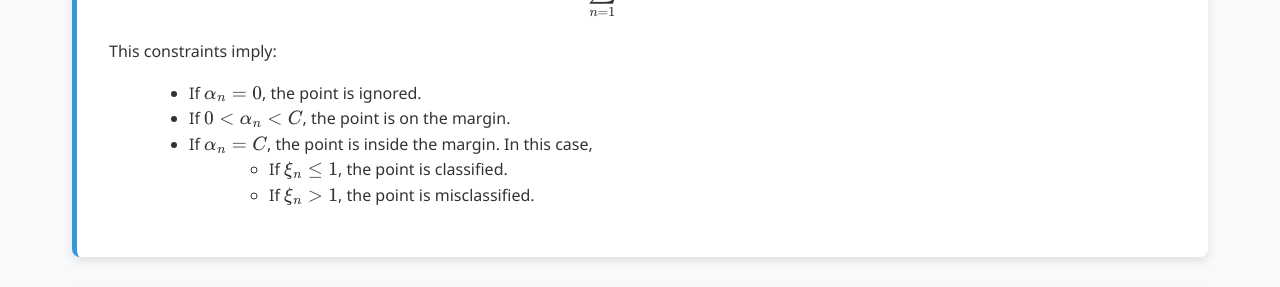
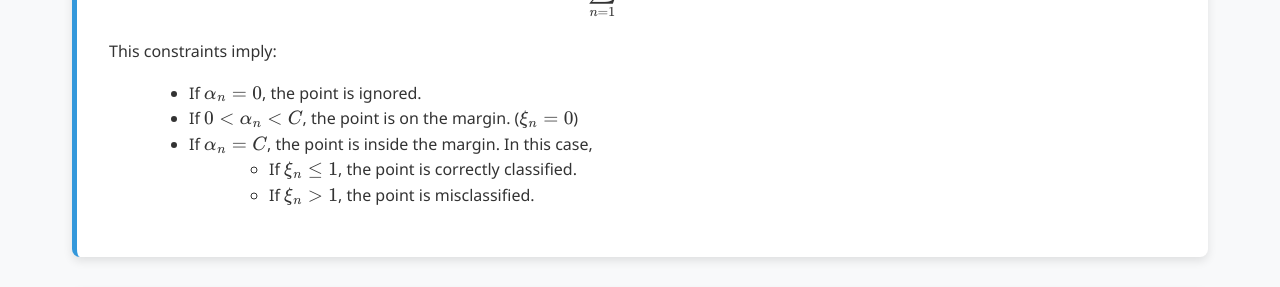
Before and after one commit to Yusukey01/yusukey01.github.io, a Jekyll site: the page built from Mathematics/Machine_learning/svm.html, in a window 1280 px wide and 900 px high, scrolled down 5377 px. Shown: the part 157-444 px from the top of the window. Built offline with Jekyll 4.4.1, drawn with Linux system fonts in a browser that asks for light colours.

Commit message:
made V-6 SVM

```diff
--- a/Mathematics/Machine_learning/svm.html
+++ b/Mathematics/Machine_learning/svm.html
@@ -211,10 +211,10 @@ uses_python: false
                  This constraints imply:
                  <ul style="padding-left: 80px;">
                     <li>If \(\alpha_n = 0\), the point is ignored.</li>
-                    <li>If \(0 < \alpha_n < C\), the point is on the margin.</li>
+                    <li>If \(0 < \alpha_n < C\), the point is on the margin. (\(\xi_n = 0\))</li>
                     <li>If \(\alpha_n = C\), the point is inside the margin. In this case,</li>
                         <ul style="padding-left: 80px;">
-                            <li>If \(\xi_n \leq 1\), the point is classified.</li>
+                            <li>If \(\xi_n \leq 1\), the point is correctly classified.</li>
                             <li>If \(\xi_n > 1\), the point is misclassified.</li>
                         </ul>
                  </ul>
```
